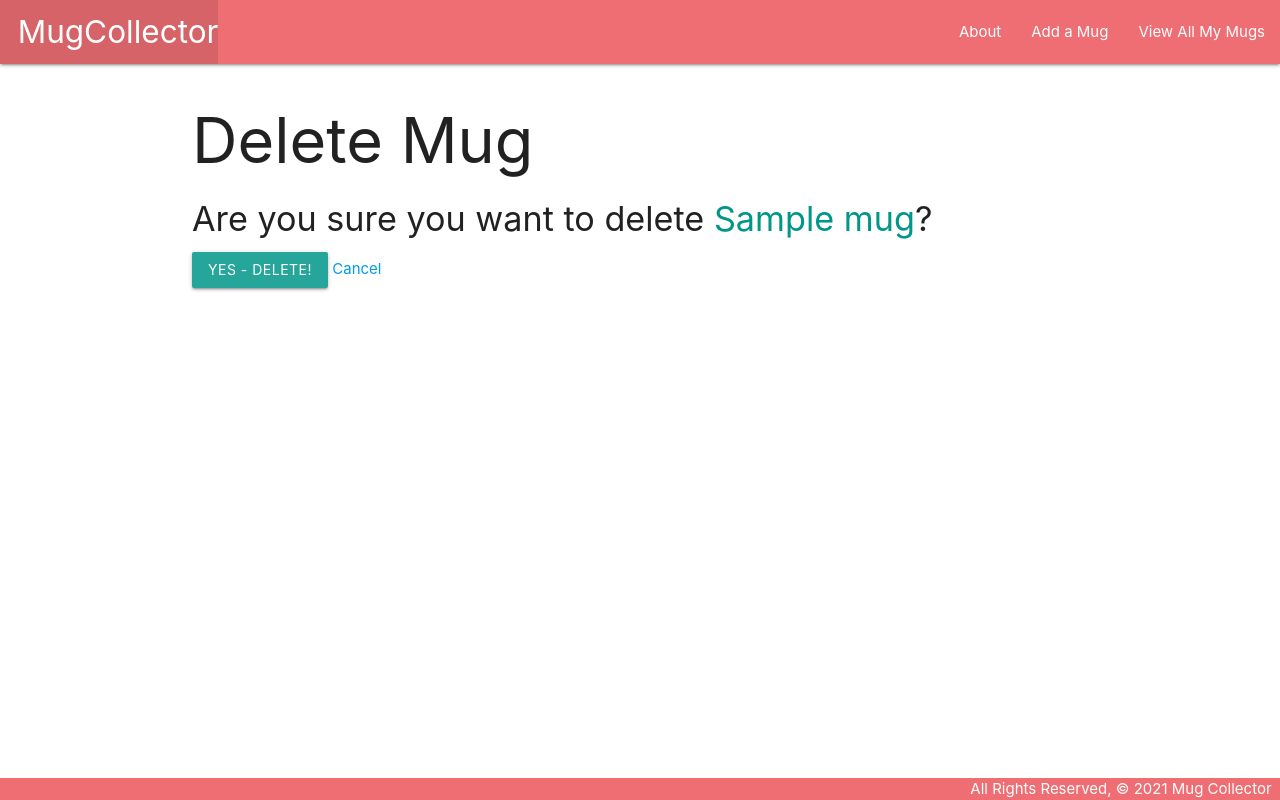
After one commit to lesterino/django-mugcollector, a Django app: page /mugs/1/delete/ in a window 1280 px wide. The commit adds this page. Run offline with Django 3.2, Linux system fonts and the light colour scheme; tables that the repository leaves empty hold one stand-in row (values such as "Sample post").

Commit message:
full CRUD

```diff
--- a/main_app/models.py
+++ b/main_app/models.py
@@ -1,4 +1,5 @@
 from django.db import models
+from django.urls import reverse
 
 max_length=100
 
@@ -9,7 +10,10 @@ class Mug(models.Model):
     color = models.CharField(max_length=100)
     description = models.TextField(max_length=250)
     size = models.CharField(max_length=100)
-    in_use = models.BooleanField()
+    # in_use = models.BooleanField(default=True)
 
     def __string__(self):
         return self.name
+
+    def get_absolute_url(self):
+        return reverse("detail", kwargs={"mug_id": self.id})
--- a/main_app/static/css/style.css
+++ b/main_app/static/css/style.css
@@ -12,3 +12,7 @@ body {
     padding-top: 0;
     text-align: right;
   }
+
+  #id_in_use {
+    padding: 20px;
+  }
--- a/main_app/templates/base.html
+++ b/main_app/templates/base.html
@@ -19,6 +19,7 @@
         </ul>
         <ul class="right">
           <li><a href="{% url 'about' %}">About</a></li>
+          <li><a href="{% url 'mugs_create' %}">Add a Mug</a></li>
           <li><a href="{% url 'index' %}">View All My Mugs</a></li>
         </ul>
       </div>
--- /dev/null
+++ b/main_app/templates/main_app/mug_confirm_delete.html
@@ -0,0 +1,13 @@
+{% extends 'base.html' %}
+
+{% block content %}
+  <h1>Delete Mug</h1>
+
+  <h4>Are you sure you want to delete <span class="teal-text">{{ object.name }}</span>?</h4>
+
+  <form action="" method="POST">
+    {% csrf_token %}
+    <input type="submit" value="Yes - Delete!" class="btn">
+    <a href="{% url 'detail' mug.id %}">Cancel</a>
+  </form>
+{% endblock %}
--- a/main_app/templates/mugs/index.html
+++ b/main_app/templates/mugs/index.html
@@ -11,11 +11,11 @@
       <p>Color: {{ mug.color }}</p>
       <p>Description: {{ mug.description }}</p>
       <p>Size: {{ mug.size }}</p>
-      {% if mug.in_use %}
+      {% comment %} {% if mug.in_use %}
         <p>In use!</p>
       {% else %}
         <p>Not in use</p>
-      {% endif %}
+      {% endif %} {% endcomment %}
     </div>
     </a>
   </div>
--- a/main_app/urls.py
+++ b/main_app/urls.py
@@ -1,9 +1,13 @@
 from django.urls import path
+# from mugs.views import MugList
 from . import views
 
 urlpatterns = [
     path('', views.home, name='home'),
     path('about/', views.about, name='about'),
     path('mugs/', views.mugs_index, name='index'),
-    path('mugs/<int:mug_id>/', views.mugs_detail, name='detail')
+    path('mugs/<int:mug_id>/', views.mugs_detail, name='detail'),
+    path('mugs/create/', views.MugCreate.as_view(), name='mugs_create'),
+    path('mugs/<int:pk>/update/', views.MugUpdate.as_view(), name='mugs_update'),
+    path('mugs/<int:pk>/delete/', views.MugDelete.as_view(), name='mugs_delete'),
 ]
--- a/main_app/views.py
+++ b/main_app/views.py
@@ -1,7 +1,10 @@
 from django.shortcuts import render
+from django.views.generic.edit import CreateView, UpdateView, DeleteView
 from .models import Mug
+# from django.views.generic import ListView
 
-
+# class MugList(ListView):
+#     model = Mug
 # Create your views here.
 
 def home (request):
@@ -17,3 +20,16 @@ def mugs_index(request):
 def mugs_detail(request, mug_id):
     mug = Mug.objects.get(id=mug_id)
     return render(request, 'mugs/detail.html', {'mug': mug})
+
+class MugCreate(CreateView):
+    model = Mug
+    fields = '__all__'
+    success_url = '/mugs/'
+
+class MugUpdate(UpdateView):
+    model = Mug
+    fields = '__all__'
+
+class MugDelete(DeleteView):
+    model = Mug
+    success_url = '/mugs/'
```
Also changed, not shown: main_app/templates/main_app/mug_form.html (added, +20 -0 lines), main_app/templates/mugs/detail.html (+6 -2 lines), main_app/migrations/0002_alter_mug_in_use.py (added), main_app/migrations/0003_remove_mug_in_use.py (added).
